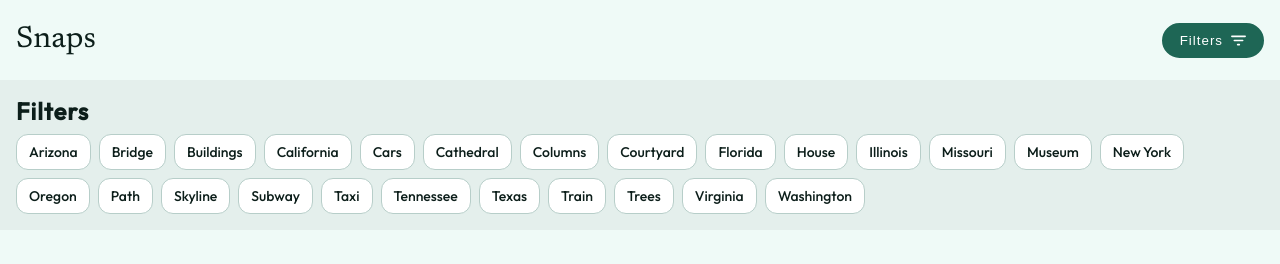
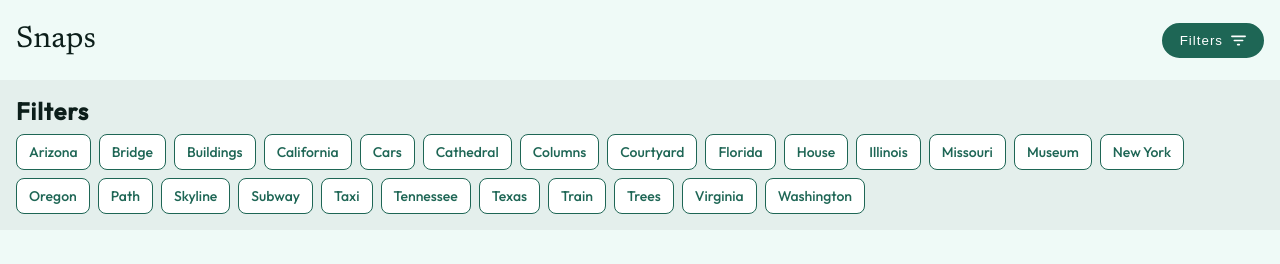
Before and after one commit to Yengzzkie/snaps, a React (Vite) app: page / in a window 1280 px wide. Both pictures are taken after a click on the button "Filters". Shown: the top 264 px of the page. Built offline with nearby package versions, Linux system fonts and the light colour scheme.

Commit message:
add dynamic classname to Tags cmp for reusability

```diff
--- a/src/components/Card/Card.jsx
+++ b/src/components/Card/Card.jsx
@@ -12,7 +12,7 @@ const Card = ({ props }) => {
 
       <div className="card__tags-container">
         {props.tags.map((tag, index) => (
-          <Tags key={index} text={tag} />
+          <Tags key={index} cn={"non-clickable-tag"} text={tag} />
         ))}
       </div>
 
--- a/src/components/Navbar/Navbar.jsx
+++ b/src/components/Navbar/Navbar.jsx
@@ -28,12 +28,9 @@ const Navbar = ({ selectedTag, getSelectedTag }) => {
           <h2 className="filter__header">Filters</h2>
           <div className="filter__tags">
             {tags.map((tag, index) => (
-              <div
-                key={index}
-                onClick={() => selectedTagHandler(tag)}
-                className={`${selectedTag.includes(tag) ? "selected" : ""}`}
-              >
-                <Tags text={tag} selected={selectedTag.includes(tag)} />
+              <div key={index} onClick={() => selectedTagHandler(tag)}>
+                {/* add a conditional classname (selected) for selected tags */}
+                <Tags text={tag} cn={`clickable-tag ${selectedTag.includes(tag) ? "selected" : ""}`} selected={selectedTag.includes(tag)} />
               </div>
             ))}
           </div>
--- a/src/components/Tags/Tags.css
+++ b/src/components/Tags/Tags.css
@@ -1,22 +1,22 @@
-.tag {
+.clickable-tag {
   background: #FFFFFF;
-  color: #0C1E1A;
+  color: #1E6655;
   font-size: 14px;
   font-family: "Outfit-Medium", sans-serif;
-  border: 1px solid #B7CEC9;
-  border-radius: 12px;
+  border: 1px solid #1E6655;
+  border-radius: 8px;
   cursor: pointer;
   padding-top: 6px;
   padding-bottom: 6px;
   padding-left: 8px;
   padding-right: 8px;
 }
-.tag:hover {
+.clickable-tag:hover {
   background: #1E6655;
   color: #FFFFFF;
 }
 @media (min-width: 768px) and (max-width: 1279px) {
-  .tag {
+  .clickable-tag {
     padding-top: 8px;
     padding-bottom: 8px;
     padding-left: 12px;
@@ -24,7 +24,7 @@
   }
 }
 @media (min-width: 1280px) {
-  .tag {
+  .clickable-tag {
     padding-top: 8px;
     padding-bottom: 8px;
     padding-left: 12px;
@@ -35,4 +35,38 @@
 .selected {
   background: #1E6655;
   color: #FFFFFF;
+}
+
+.non-clickable-tag {
+  background: #FFFFFF;
+  color: #0C1E1A;
+  font-size: 14px;
+  font-family: "Outfit-Medium", sans-serif;
+  border: 1px solid #B7CEC9;
+  border-radius: 8px;
+  cursor: pointer;
+  padding-top: 6px;
+  padding-bottom: 6px;
+  padding-left: 8px;
+  padding-right: 8px;
+}
+.non-clickable-tag:hover {
+  background: #B7CEC9;
+}
+@media (min-width: 768px) and (max-width: 1279px) {
+  .non-clickable-tag {
+    padding-top: 8px;
+    padding-bottom: 8px;
+    padding-left: 12px;
+    padding-right: 12px;
+  }
+}
+@media (min-width: 1280px) {
+  .non-clickable-tag {
+    border-radius: 12px;
+    padding-top: 8px;
+    padding-bottom: 8px;
+    padding-left: 12px;
+    padding-right: 12px;
+  }
 }/*# sourceMappingURL=Tags.css.map */
--- a/src/components/Tags/Tags.jsx
+++ b/src/components/Tags/Tags.jsx
@@ -1,8 +1,8 @@
 import "./Tags.scss";
 
-const Tags = ({ text }) => {
+const Tags = ({ text, cn }) => {
   return (
-    <div className="tag">
+    <div className={cn}>
       <span>{text}</span>
     </div>
   );
--- a/src/components/Tags/Tags.scss
+++ b/src/components/Tags/Tags.scss
@@ -2,13 +2,14 @@
 @use "../../styles/partials/padding";
 @use "../../styles/partials/mixins";
 
-.tag {
+// styles for clickable tag (filter tags)
+.clickable-tag {
     background: variables.$secondary-white;
-    color: variables.$primary-black;
+    color: variables.$primary-forestgreen;
     font-size: 14px;
     font-family: 'Outfit-Medium', sans-serif;
-    border: 1px solid variables.$secondary-seagreen;
-    border-radius: 12px;
+    border: 1px solid variables.$primary-forestgreen;
+    border-radius: 8px;
     cursor: pointer;
     @include padding.py(6px);
     @include padding.px(8px);
@@ -33,3 +34,31 @@
     background: variables.$primary-forestgreen;
     color: variables.$secondary-white;
 }
+
+// // styles for NON-clickable tag (card tags)
+.non-clickable-tag {
+    background: variables.$secondary-white;
+    color: variables.$primary-black;
+    font-size: 14px;
+    font-family: 'Outfit-Medium', sans-serif;
+    border: 1px solid variables.$secondary-seagreen;
+    border-radius: 8px;
+    cursor: pointer;
+    @include padding.py(6px);
+    @include padding.px(8px);
+
+    &:hover {
+        background: variables.$secondary-seagreen;
+    }
+
+    @include mixins.tablet {
+        @include padding.py(8px);
+        @include padding.px(12px);
+    }
+
+    @include mixins.desktop {
+        border-radius: 12px;
+        @include padding.py(8px);
+        @include padding.px(12px);
+    }
+}
```
Also changed, not shown: 1 other file (tests, documents, lock files or other folders).
